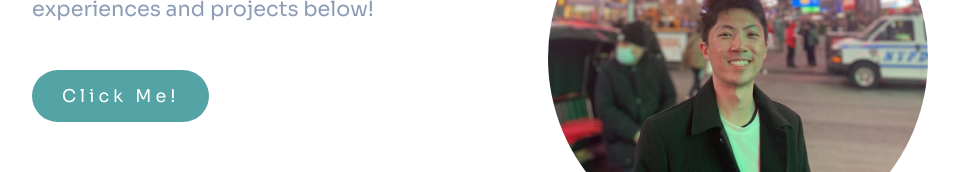
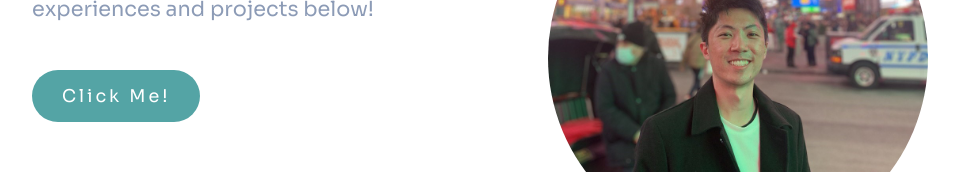
Before and after one commit to Ziyang-98/my-website-2.0, a React (Create React App) app: page / in a window 1280 px wide. Shown: the part 1248-1420 px from the top of the page, without its empty margins (160-1119 px from the left). Built offline with nearby package versions, Linux system fonts and the light colour scheme.

Commit message:
feat: extract common themed button into component

```diff
--- /dev/null
+++ b/src/components/themed-button/index.js
@@ -0,0 +1,21 @@
+import React from "react";
+import styles from "./index.module.scss";
+
+export default function ThemedButton({
+  onClick,
+  size,
+  text = "Click Me!",
+  isRounded = true,
+  className,
+}) {
+  return (
+    <button
+      onClick={onClick}
+      className={`${styles[size]} ${
+        isRounded ? styles.rounded : ""
+      } ${className}`}
+    >
+      {text}
+    </button>
+  );
+}
--- /dev/null
+++ b/src/components/themed-button/index.module.scss
@@ -0,0 +1,35 @@
+@import "../../styles/theme";
+
+@mixin button($py, $px, $text-size, $letter-spacing) {
+  font-family: "Sora", sans-serif;
+  font-size: $text-size;
+  background-color: $primary-light;
+  color: $foreground-text-light;
+  letter-spacing: $letter-spacing;
+  display: inline-block;
+  padding-top: auto;
+  padding: $py $px;
+  border: none;
+  cursor: pointer;
+  transition: background-color 0.3s ease; /* Add a smooth transition on hover */
+
+  &:hover {
+    background-color: $accent-light;
+  }
+}
+
+.large {
+  @include button(30px, 60px, $text-medium, 4px);
+}
+
+.medium {
+  @include button(15px, 30px, $text-small, 3px);
+}
+
+.small {
+  @include button(10px, 20px, $text-very-small, 2px);
+}
+
+.rounded {
+  border-radius: 50px;
+}
--- a/src/sections/about/index.js
+++ b/src/sections/about/index.js
@@ -3,6 +3,7 @@ import styles from "./index.module.scss";
 import dp from "assets/images/dp.jpg";
 import useAnimationAvatar from "./hooks/use-animation-avatar";
 import Divider from "components/divider";
+import ThemedButton from "components/themed-button";
 
 export default function About({ aboutSectionRef, scrollIntoPortfolioSection }) {
   const hasTilt = true;
@@ -29,12 +30,7 @@ export default function About({ aboutSectionRef, scrollIntoPortfolioSection }) {
             and I love to work on fun stuff. Check out my experiences and
             projects below!
           </p>
-          <button
-            onClick={scrollIntoPortfolioSection}
-            className={styles.button}
-          >
-            Click Me!
-          </button>
+          <ThemedButton onClick={scrollIntoPortfolioSection} size={"medium"} />
         </div>
         <div id="avatarHolder" className={styles["avatar-container"]}>
           <img src={dp} id="avatar" alt="Avatar" className={styles.avatar} />
--- a/src/sections/home/index.js
+++ b/src/sections/home/index.js
@@ -1,5 +1,6 @@
 import React from "react";
 import styles from "./index.module.scss";
+import ThemedButton from "components/themed-button";
 
 export default function Home({ scrollIntoAboutSection }) {
   // const handleScrollToAbout = () => {
@@ -16,9 +17,7 @@ export default function Home({ scrollIntoAboutSection }) {
           I <span className={styles.persona} />
         </p>
       </span>
-      <button onClick={scrollIntoAboutSection} className={styles.button}>
-        Click Me!
-      </button>
+      <ThemedButton onClick={scrollIntoAboutSection} size={"large"} />
     </div>
   );
 }
--- a/src/sections/home/index.module.scss
+++ b/src/sections/home/index.module.scss
@@ -69,24 +69,6 @@
   );
 }
 
-.button {
-  font-family: "Sora", sans-serif;
-  font-size: $text-medium;
-  background-color: $primary-light;
-  color: $foreground-text-light;
-  letter-spacing: 4px;
-  display: inline-block;
-  padding: 30px 60px;
-  border: none;
-  border-radius: 50px;
-  cursor: pointer;
-  transition: background-color 0.3s ease; /* Add a smooth transition on hover */
-
-  &:hover {
-    background-color: $accent-light;
-  }
-}
-
 /* The typing effect */
 // @keyframes typing {
 //   from {
--- a/src/sections/projects/components/project-card/index.js
+++ b/src/sections/projects/components/project-card/index.js
@@ -1,5 +1,6 @@
 import React from "react";
 import styles from "./index.module.scss";
+import ThemedButton from "components/themed-button";
 
 export default function ProjectCard({
   className,
@@ -19,7 +20,7 @@ export default function ProjectCard({
       <div className={styles["project-info-holder"]}>
         <h2 className={styles["project-card-title"]}>Card 1</h2>
         <p className={styles["project-card-description"]}>{previewContent}</p>
-        <button
+        {/* <button
           className={styles["project-card-button"]}
           onClick={() => {
             if (!isExpanded) {
@@ -28,7 +29,17 @@ export default function ProjectCard({
           }}
         >
           Learn More
-        </button>
+        </button> */}
+        <ThemedButton
+          onClick={() => {
+            if (!isExpanded) {
+              expandCard();
+            }
+          }}
+          size={"small"}
+          text="Learn More"
+          className={styles["project-card-button"]}
+        />
       </div>
     </div>
   );
--- a/src/sections/projects/components/project-card/index.module.scss
+++ b/src/sections/projects/components/project-card/index.module.scss
@@ -55,17 +55,21 @@
 
     .project-card-button {
       position: relative;
-      top: 15px;
-      display: inline-block;
-      padding: 12px 25px;
-      text-decoration: none;
-      background: #181818;
-      color: #fff;
-      font-weight: 500;
+      margin-top: 1.5rem;
+      background: $accent-light;
+      color: $foreground-text-light;
+      border-radius: 10px;
+      // top: 15px;
+      // display: inline-block;
+      // padding: 12px 25px;
+      // text-decoration: none;
+      // background: #181818;
+      // color: #fff;
+      // font-weight: 500;
 
-      &:hover {
-        opacity: 0.8;
-      }
+      // &:hover {
+      //   opacity: 0.8;
+      // }
     }
   }
 
--- a/src/styles/theme.scss
+++ b/src/styles/theme.scss
@@ -6,6 +6,7 @@ $text-light: #333;
 $foreground-text-light: #fff;
 $gray-text-light: #8c9bb6;
 
+$text-very-small: 0.8em;
 $text-small: 1.1em;
 $text-medium: 1.3em;
 $text-large: 1.5em;
```
